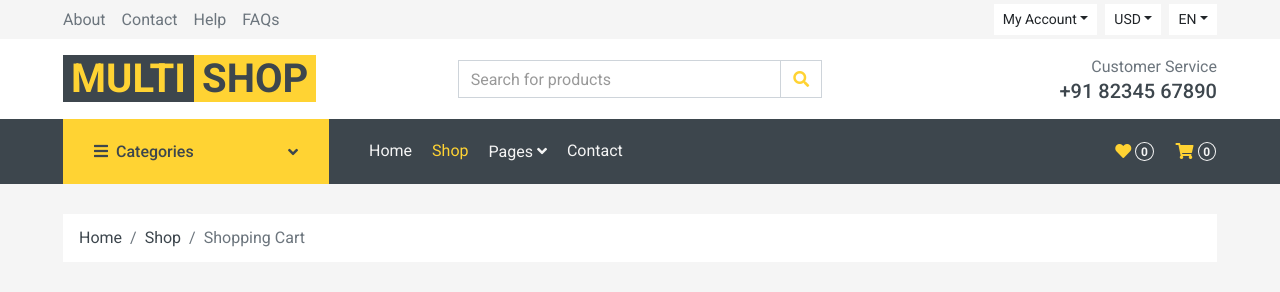
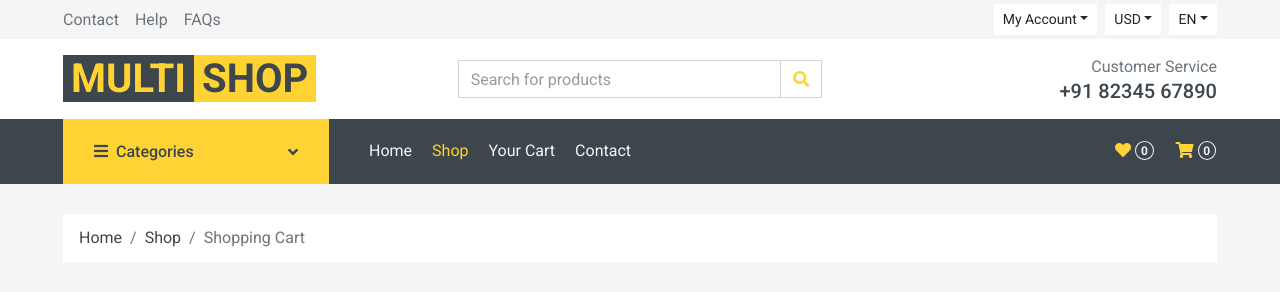
Before and after one commit to yashn10/Django-New, a Django app: page /cart/ in a window 1280 px wide. Shown: the top 292 px of the page. Run offline with Django 4.2, Linux system fonts and the light colour scheme; a user stored in the database is signed in; data comes from the database, SQL or seed files in the repository; both versions use the stored data as it was after the commit; some libraries are stand-ins or nearby versions.

Commit message:
new changes

```diff
--- a/new/urls.py
+++ b/new/urls.py
@@ -5,7 +5,6 @@ from new import views
 urlpatterns = [
 
     path('', views.home, name='home'),
-    path('about/', views.about, name='about'),
     path('contact/', views.contact, name='contact'),
     path('checkout/<int:id>', views.checkout, name='checkout'),
     path('checkout/', views.checkouts, name='checkouts'),
--- a/new/views.py
+++ b/new/views.py
@@ -20,10 +20,6 @@ def home(request):
     }
 
     return render(request, 'home.html', context)
-
-
-def about(request):
-    return render(request, 'detail.html')
 
 
 def contact(request):
--- a/templates/base.html
+++ b/templates/base.html
@@ -32,8 +32,7 @@
         <div class="row bg-secondary py-1 px-xl-5">
             <div class="col-lg-6 d-none d-lg-block">
                 <div class="d-inline-flex align-items-center h-100">
-                    <a class="text-body mr-3" href="/about">About</a>
-                    <a class="text-body mr-3" href="/contact">Contact</a>
+                    <a class="text-body mr-3" href="/contact/">Contact</a>
                     <a class="text-body mr-3" href="">Help</a>
                     <a class="text-body mr-3" href="">FAQs</a>
                 </div>
@@ -145,23 +144,17 @@
                     </button>
                     <div class="collapse navbar-collapse justify-content-between" id="navbarCollapse">
                         <div class="navbar-nav mr-auto py-0">
-                            <a href="" class="nav-item nav-link">Home</a>
-                            <a href="/shop" class="nav-item nav-link active">Shop</a>
-                            <div class="nav-item dropdown">
-                                <a href="#" class="nav-link dropdown-toggle" data-toggle="dropdown">Pages <i class="fa fa-angle-down mt-1"></i></a>
-                                <div class="dropdown-menu bg-primary rounded-0 border-0 m-0">
-                                    <a href="/cart" class="dropdown-item">Shopping Cart</a>
-                                    <a href="/checkout" class="dropdown-item">Checkout</a>
-                                </div>
-                            </div>
-                            <a href="/contact" class="nav-item nav-link">Contact</a>
+                            <a href="/" class="nav-item nav-link">Home</a>
+                            <a href="/shop/" class="nav-item nav-link active">Shop</a>
+                            <a href="/cart/" class="nav-item nav-link">Your Cart</a>
+                            <a href="/contact/" class="nav-item nav-link">Contact</a>
                         </div>
                         <div class="navbar-nav ml-auto py-0 d-none d-lg-block">
-                            <a href="" class="btn px-0">
+                            <a class="btn px-0">
                                 <i class="fas fa-heart text-primary"></i>
                                 <span class="badge text-secondary border border-secondary rounded-circle" style="padding-bottom: 2px;">0</span>
                             </a>
-                            <a href="/cart" class="btn px-0 ml-3">
+                            <a href="/cart/" class="btn px-0 ml-3">
                                 <i class="fas fa-shopping-cart text-primary"></i>
                                 <span class="badge text-secondary border border-secondary rounded-circle" style="padding-bottom: 2px;">{{ cart_items_count }}</span>
                             </a>
```
Also changed, not shown: db.sqlite3.
